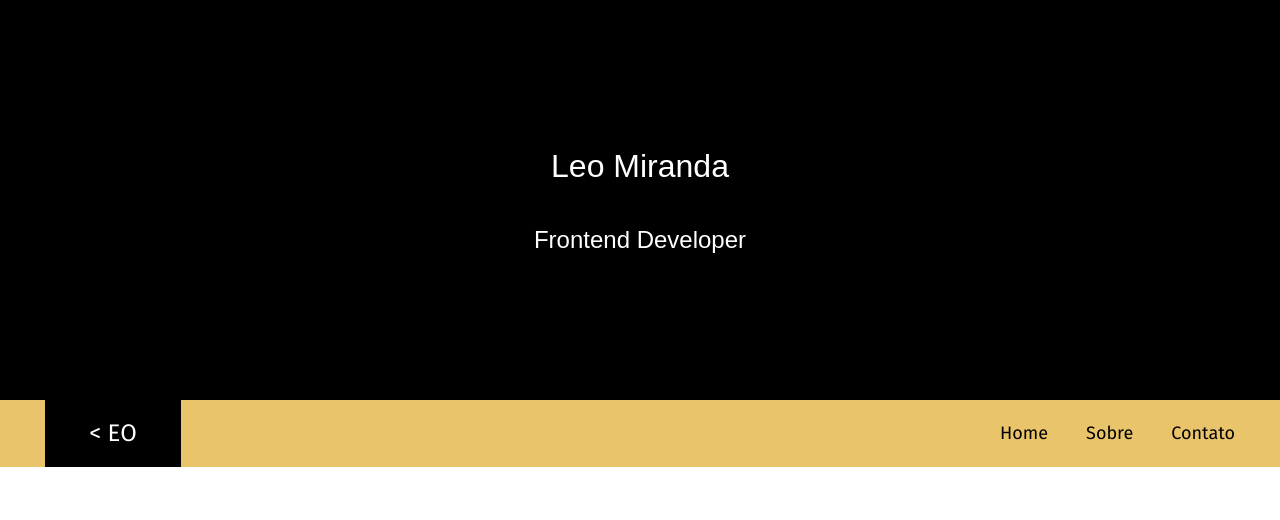
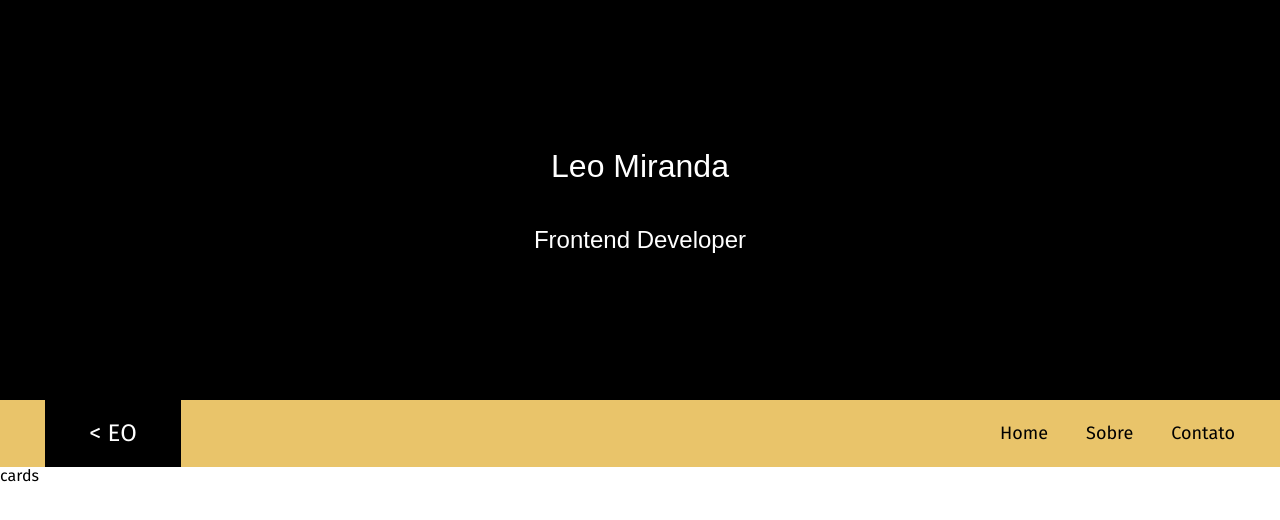
Before and after one commit to leomiranda/Leonardo_Miranda_BootcampFrontendAlura, a Next.js app: page / in a window 1280 px wide. Shown: the top 520 px of the page. Built offline with nearby package versions, Linux system fonts and the light colour scheme; a web font is replaced by a local one.

Commit message:
create wrapperprojects component

```diff
--- a/pages/index.js
+++ b/pages/index.js
@@ -1,6 +1,14 @@
 import React from 'react';
 import Cover from '../src/components/sections/Cover';
+import Header from '../src/components/sections/Header/index';
+import WrapperProjects from '../src/components/sections/WrapperProjects/index';
 
 export default function Home() {
-  return <Cover />;
+  return (
+    <>
+      <Cover />
+      <Header />
+      <WrapperProjects />
+    </>
+  );
 }
--- a/src/components/sections/Cover/index.js
+++ b/src/components/sections/Cover/index.js
@@ -1,6 +1,5 @@
 import React from 'react';
 import styled from 'styled-components';
-import Header from '../Header/index';
 
 const CoverWrapper = styled.section`
   background-color: #000;
@@ -27,7 +26,6 @@ export default function Cover() {
           <h2>Frontend Developer</h2>
         </div>
       </CoverWrapper>
-      <Header />
     </>
   );
 }
--- /dev/null
+++ b/src/components/sections/WrapperProjects/index.js
@@ -0,0 +1,5 @@
+import React from 'react';
+
+export default function WrapperProjects() {
+  return <div>cards</div>;
+}
```
